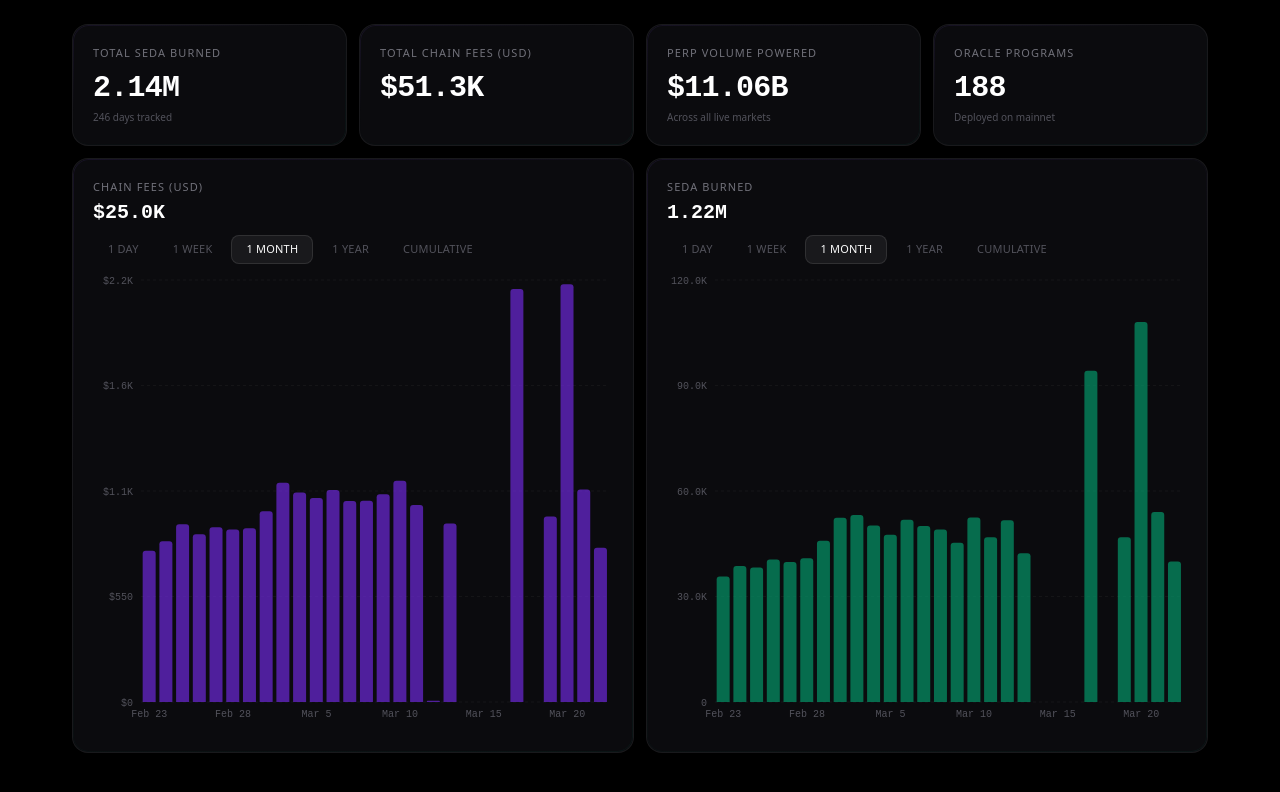
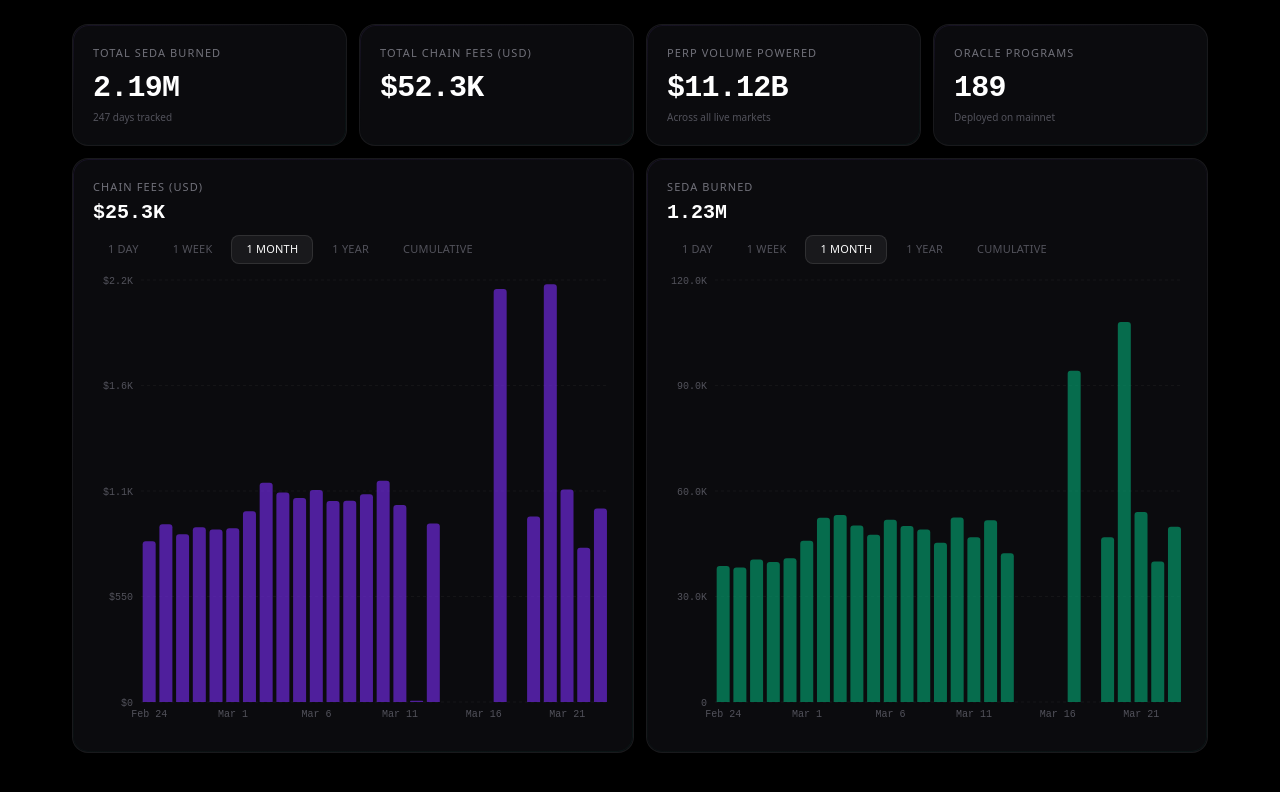
Before and after one commit to Matt-SEDA/seda-burns-redesign, a Next.js app: page / in a window 1280 px wide. Shown: the top 792 px of the page. Built offline with nearby package versions, Linux system fonts and the light colour scheme.

Commit message:
Data Update March 23 2026

```diff
--- a/public/data.json
+++ b/public/data.json
@@ -1475,6 +1475,12 @@
       "seda": 39973,
       "usd": 803.86,
       "price": 0.02011
+    },
+    {
+      "date": "2026-03-23",
+      "seda": 49820,
+      "usd": 1008.20,
+      "price": 0.02004
     }
   ],
   "fastRequestsSold": 0,
--- a/src/components/Dashboard.tsx
+++ b/src/components/Dashboard.tsx
@@ -53,14 +53,14 @@
         {/* ✏️ EDIT Perp Volume here — change the number below */}
         <MetricCard
           label="Perp Volume Powered"
-          value={formatUSD(11060000000)}
+          value={formatUSD(11120000000)}
           sub="Across all live markets"
           animClass="fade-up-3"
         />
         {/* ✏️ EDIT Oracle Programs here — change the string below */}
         <MetricCard
           label="Oracle Programs"
-          value="188"
+          value="189"
           sub="Deployed on mainnet"
           animClass="fade-up-4"
         />
```
